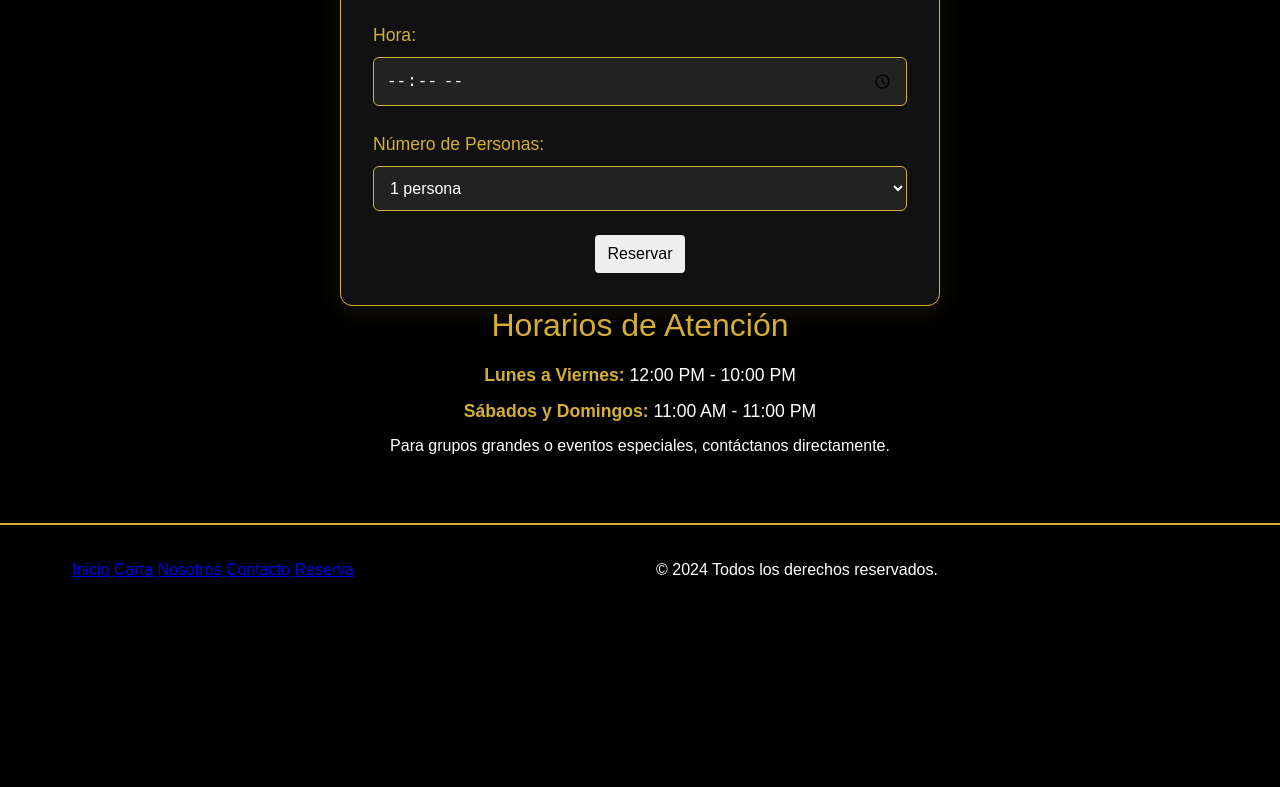
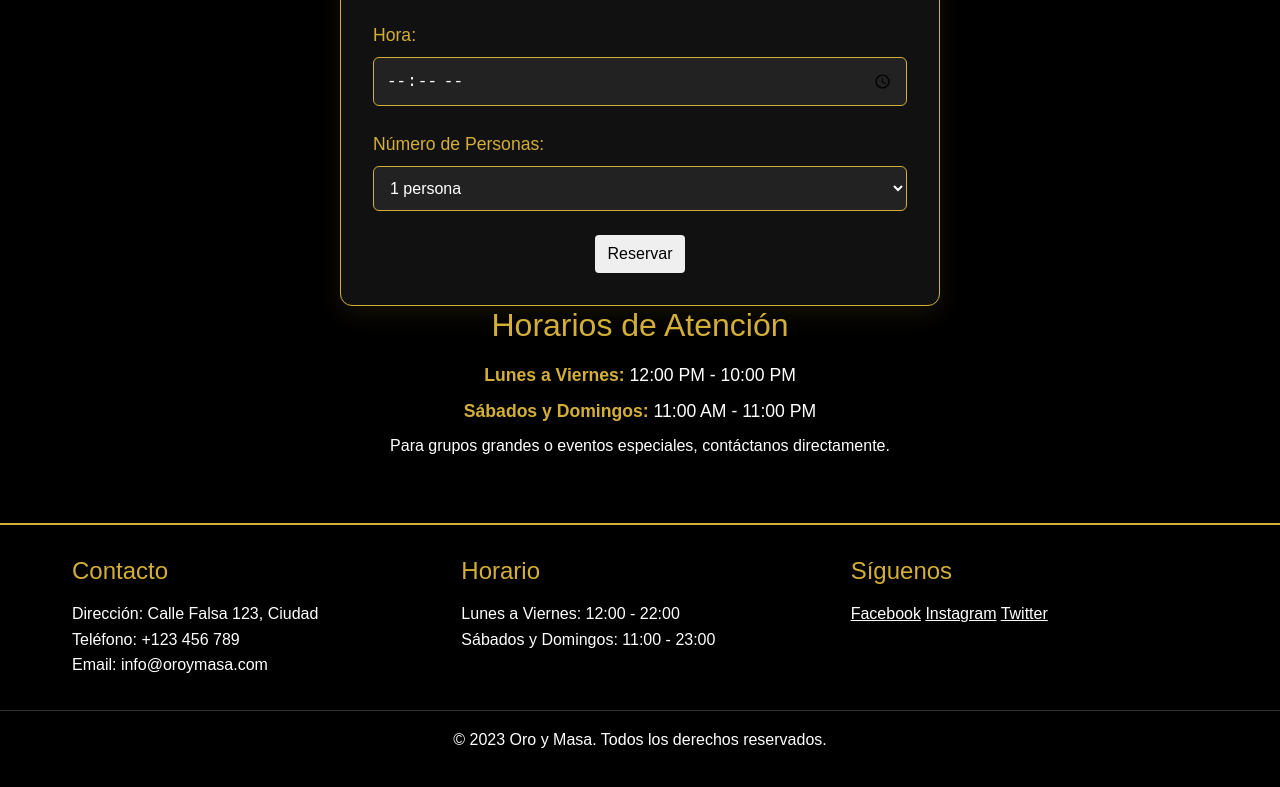
Before and after one commit to Yitzimar/deek, a plain HTML site: page pages/reserva.html in a window 1280 px wide. Shown: the part 670-1457 px from the top of the page. Before the commit the page ends 1284 px from the top, so only its background shows below. Drawn offline with nearby package versions, Linux system fonts and the light colour scheme.

Commit message:
Update reserva.html

```diff
--- a/pages/reserva.html
+++ b/pages/reserva.html
@@ -102,22 +102,31 @@
     </section>
   </main>
 
-<!-- Pie de página -->
-<footer class="footer">
-  <div class="footer-content">
-    <!-- Menú de navegación -->
-    <nav class="nav-bar">
-      <a href="../index.html" class="nav-link">Inicio</a>
-      <a href="../pages/carta.html" class="nav-link">Carta</a>
-      <a href="../pages/nosotros.html" class="nav-link">Nosotros</a>
-      <a href="../pages/contacto.html" class="nav-link">Contacto</a>
-      <a href="../pages/reserva.html" class="nav-link">Reserva</a>
-    </nav>
-
-    <!-- Texto de derechos reservados -->
-    <p class="footer-text">© 2024 Todos los derechos reservados.</p>
-  </div>
-</footer>
+  <!-- Footer -->
+  <footer class="footer">
+    <div class="footer-content">
+      <div class="footer-section">
+        <h3>Contacto</h3>
+        <p>Dirección: Calle Falsa 123, Ciudad</p>
+        <p>Teléfono: +123 456 789</p>
+        <p>Email: info@oroymasa.com</p>
+      </div>
+      <div class="footer-section">
+        <h3>Horario</h3>
+        <p>Lunes a Viernes: 12:00 - 22:00</p>
+        <p>Sábados y Domingos: 11:00 - 23:00</p>
+      </div>
+      <div class="footer-section">
+        <h3>Síguenos</h3>
+        <a href="#">Facebook</a>
+        <a href="#">Instagram</a>
+        <a href="#">Twitter</a>
+      </div>
+    </div>
+    <div class="footer-bottom">
+      <p>&copy; 2023 Oro y Masa. Todos los derechos reservados.</p>
+    </div>
+  </footer>
 
 <!-- Enlace a Bootstrap JS -->
 <script src="../lib/bootstrap/js/bootstrap.bundle.min.js"></script>
```
